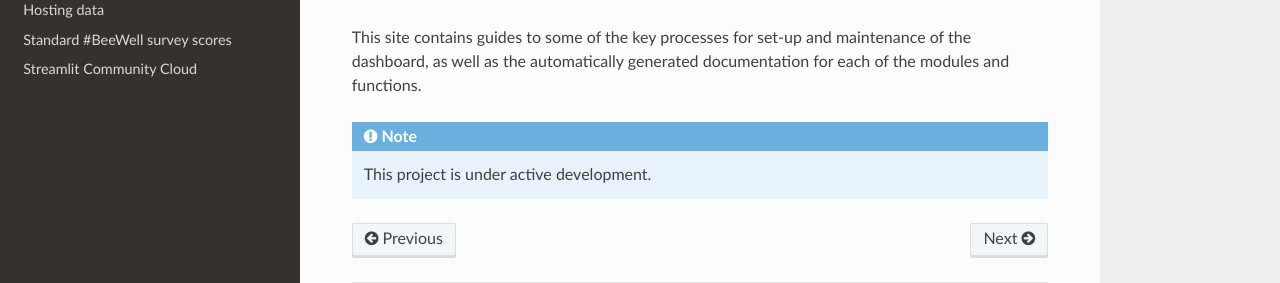
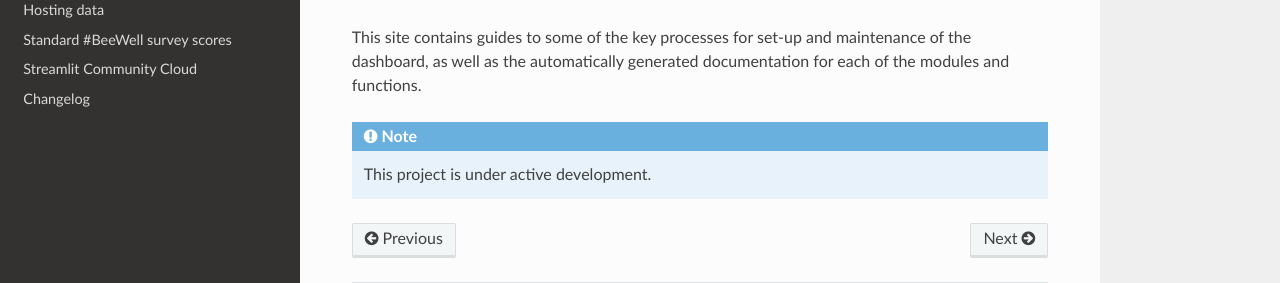
Before and after one commit to kailo-beewell/kailo_beewell_dashboard_package, a Sphinx documentation site: the page built from docs/index.rst, in a window 1280 px wide. Shown: the part 230-513 px from the top of the page. Built offline with Sphinx 7.4.7 and the Read the Docs theme 2.0.0, drawn with Linux system fonts in a browser that asks for light colours; pages that are not in the unit, such as notebooks, are missing from menus.

Commit message:
Pull changelog from parent folder and incorporate into sphinx documentation

````diff
--- /dev/null
+++ b/docs/changelog_link.md
@@ -0,0 +1,2 @@
+```{include} ../CHANGELOG.md
+```
--- a/docs/contents.rst
+++ b/docs/contents.rst
@@ -10,4 +10,5 @@ Site contents
    hosting_data
    standard_survey_scores
    streamlit_community_cloud
+   changelog_link
    Documentation for modules and functions (API Reference) <autoapi/index>
````
